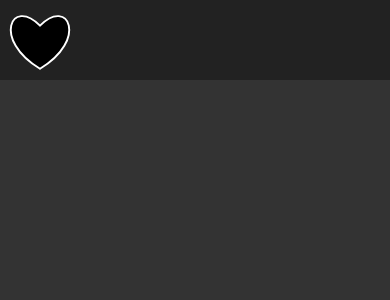
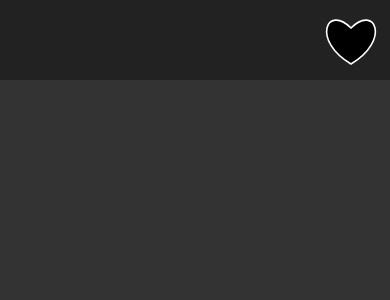
Before and after one commit to naranjujeli/website-template-02, a React (Create React App) app: page / in a window 390 px wide. Shown: the top 300 px of the page. Built offline with nearby package versions, Linux system fonts and the light colour scheme.

Commit message:
Create grid and locate Logo at the right

```diff
--- a/src/styles/NavigationBar.css
+++ b/src/styles/NavigationBar.css
@@ -4,6 +4,7 @@
     width: 100%;
 
     display: grid;
+    justify-items: center;
 
     grid-template-rows: 100%;
 
--- a/src/styles/small/NavigationBar-sm.css
+++ b/src/styles/small/NavigationBar-sm.css
@@ -1,5 +1,11 @@
 @media (max-width: 768px) {
     .NavigationBar {
         height: 80px;
+
+        grid-template-columns: 20% auto 20%;
+    }
+
+    .Logo {
+        grid-column: 3;
     }
 }
```
